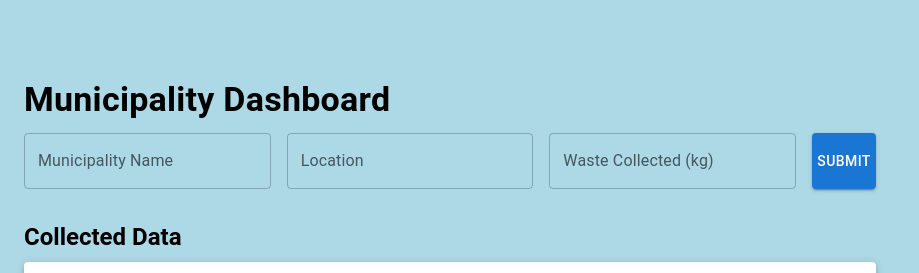
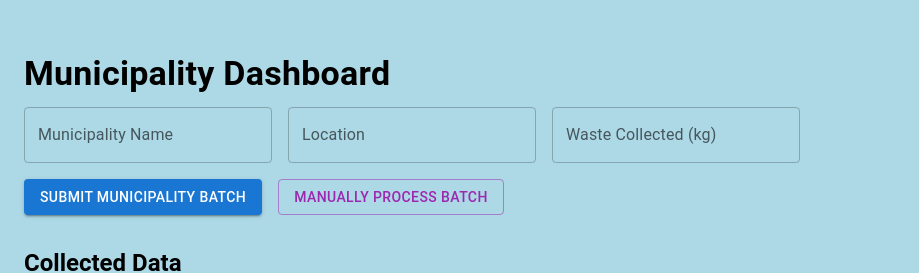
Before and after one commit to Nandhusenthil/E-waste-tracking, a React (Vite) app in the folder frontend/: page /municipalitydashboard in a window 1280 px wide. Shown: the part 221-494 px from the top of the page, without its empty margins (0-919 px from the left). Built offline with nearby package versions, Linux system fonts and the light colour scheme; no server answers.

Commit message:
Changed recycler Dashboard

```diff
--- a/frontend/src/pages/MunicipalityDashboard.jsx
+++ b/frontend/src/pages/MunicipalityDashboard.jsx
@@ -10,6 +10,7 @@ import {
   TableCell,
   TableBody,
   Paper,
+  Stack,
 } from '@mui/material';
 
 const MunicipalityDashboard = () => {
@@ -17,6 +18,7 @@ const MunicipalityDashboard = () => {
   const [location, setLocation] = useState('');
   const [waste, setWaste] = useState('');
   const [entries, setEntries] = useState([]);
+  const [batchCounter, setBatchCounter] = useState(1); // 🔥 Global counter for unique Batch IDs
 
   const fetchData = async () => {
     try {
@@ -24,10 +26,17 @@ const MunicipalityDashboard = () => {
       if (!response.ok) {
         throw new Error(`HTTP error! status: ${response.status}`);
       }
+      const data = await response.json();
+      console.log("🌐 Fetched entries:", data);
 
-      const data = await response.json();
-      console.log("🌐 Fetched entries:", data); // Optional debug log
       setEntries(data);
+
+      // ⚡ Update counter based on maximum batch id fetched
+      const maxBatchId = data.reduce((max, entry) => {
+        const idNum = parseInt(entry.batch_id?.split('_')[1]) || 0;
+        return idNum > max ? idNum : max;
+      }, 0);
+      setBatchCounter(maxBatchId + 1);
     } catch (error) {
       console.error('❌ Error fetching data:', error);
     }
@@ -36,16 +45,18 @@ const MunicipalityDashboard = () => {
   const handleSubmit = async (e) => {
     e.preventDefault();
     try {
+      const newBatchId = `batch_${batchCounter}`;
+
       const response = await fetch('http://localhost:5000/api/municipality', {
         method: 'POST',
         headers: { 'Content-Type': 'application/json' },
-        body: JSON.stringify({ name, location, waste }),
+        body: JSON.stringify({ name, location, waste, batch_id: newBatchId }),
       });
 
       const newEntry = await response.json();
 
-      // Append the new entry to the existing list
       setEntries((prev) => [...prev, newEntry]);
+      setBatchCounter((prev) => prev + 1); // Increment counter after new entry
 
       // Clear form inputs
       setName('');
@@ -54,6 +65,21 @@ const MunicipalityDashboard = () => {
     } catch (error) {
       console.error('Error submitting data:', error);
     }
+  };
+
+  const handleManualProcess = () => {
+    const newBatchId = `batch_${batchCounter}`;
+
+    const newManualEntry = {
+      name: 'Manual Batch',
+      location: 'Manual Location',
+      waste: '0',
+      batch_id: newBatchId,
+      createdAt: new Date().toISOString(),
+    };
+
+    setEntries((prev) => [...prev, newManualEntry]);
+    setBatchCounter((prev) => prev + 1); // Increment counter after manual batch
   };
 
   useEffect(() => {
@@ -68,8 +94,9 @@ const MunicipalityDashboard = () => {
 
       <form
         onSubmit={handleSubmit}
-        style={{ display: 'flex', gap: '1rem', marginBottom: '2rem' }}
+        style={{ display: 'flex', flexDirection: 'column', gap: '1rem', marginBottom: '2rem' }}
       >
+        <Stack direction="row" spacing={2}>
           <TextField
             label="Municipality Name"
             value={name}
@@ -88,9 +115,17 @@ const MunicipalityDashboard = () => {
             onChange={(e) => setWaste(e.target.value)}
             fullWidth
           />
+        </Stack>
+
+        <Stack direction="row" spacing={2}>
           <Button type="submit" variant="contained" color="primary">
-          Submit
+            Submit Municipality Batch
           </Button>
+
+          <Button variant="outlined" color="secondary" onClick={handleManualProcess}>
+            Manually Process Batch
+          </Button>
+        </Stack>
       </form>
 
       <Typography variant="h5" gutterBottom fontWeight="bold">
--- a/frontend/src/pages/RecyclerDashboard.jsx
+++ b/frontend/src/pages/RecyclerDashboard.jsx
@@ -36,9 +36,8 @@ const RecyclerDashboard = () => {
   });
   const [manualMode, setManualMode] = useState(false);
 
-  const COLORS = ['#4CAF50', '#FF5722']; // Green for recycled, Orange for non-recyclable
+  const COLORS = ['#4CAF50', '#FF5722'];
 
-  // Fetch Municipality batches
   const fetchNewBatches = async () => {
     try {
       const response = await fetch('http://localhost:5000/api/recycler/new-batches');
@@ -49,7 +48,6 @@ const RecyclerDashboard = () => {
     }
   };
 
-  // Fetch Recycler processed entries
   const fetchRecyclerEntries = async () => {
     try {
       const response = await fetch('http://localhost:5000/api/recycler');
@@ -65,18 +63,32 @@ const RecyclerDashboard = () => {
     fetchRecyclerEntries();
   }, []);
 
-  const handleOpenForm = (batch_id = '') => {
-    setFormData((prev) => ({
-      ...prev,
-      batch_id,
+  const handleManualProcess = () => {
+    setFormData({
+      batch_id: '',
       recycler_branch: '',
       recycler_location: '',
       received_weight: '',
       recycled_weight: '',
       non_recyclable_weight: '',
       reason_non_recyclable: '',
-    }));
-    setManualMode(batch_id === '');
+    });
+    setManualMode(true);
+    setOpenForm(true);
+  };
+
+  const handleBatchProcess = (batch_id) => {
+    const batch = newBatches.find((b) => b.batch_id === batch_id);
+    setFormData({
+      batch_id: batch.batch_id,
+      recycler_branch: '',
+      recycler_location: '',
+      received_weight: batch.waste || '',
+      recycled_weight: '',
+      non_recyclable_weight: '',
+      reason_non_recyclable: '',
+    });
+    setManualMode(false);
     setOpenForm(true);
   };
 
@@ -92,6 +104,18 @@ const RecyclerDashboard = () => {
   };
 
   const handleFormSubmit = async () => {
+
+
+    if (manualMode) {
+      const batchIdExists = entries.some(entry => entry.batch_id === formData.batch_id);
+      const batchExistsInMunicipality = newBatches.some(batch => batch.batch_id === formData.batch_id);
+
+      if (!batchIdExists || !batchExistsInMunicipality) {
+        alert('Enter a unique Batch Id any Try Again');
+        return; // Stop form submission
+      }
+    }
+
     try {
       await fetch('http://localhost:5000/api/recycler', {
         method: 'POST',
@@ -113,8 +137,6 @@ const RecyclerDashboard = () => {
       alert('Failed to process batch.');
     }
   };
-
-  // Calculate percentages
   const calculatePercentages = () => {
     let totalReceived = 0;
     let totalRecycled = 0;
@@ -134,7 +156,6 @@ const RecyclerDashboard = () => {
 
   const { recycledPercentage, nonRecyclablePercentage } = calculatePercentages();
 
-  // Prepare data for Pie Chart
   const pieData = [
     { name: 'Recycled', value: parseFloat(recycledPercentage) },
     { name: 'Non-Recyclable', value: parseFloat(nonRecyclablePercentage) },
@@ -147,14 +168,21 @@ const RecyclerDashboard = () => {
       </Typography>
 
       <Box sx={{ display: 'flex', justifyContent: 'space-between', alignItems: 'center', mb: 4 }}>
+        <Box sx={{ display: 'flex', alignItems: 'center', gap: 2 }}>
           <Typography variant="h6" fontWeight="bold">
             Notifications
           </Typography>
-        <IconButton onClick={() => handleOpenForm()}>
+          <IconButton>
             <Badge badgeContent={newBatches.length} color="error">
               <NotificationsIcon fontSize="large" />
             </Badge>
           </IconButton>
+        </Box>
+
+        {/* Manual Process Button */}
+        <Button variant="contained" color="secondary" onClick={handleManualProcess}>
+          Manual Process
+        </Button>
       </Box>
 
       {/* New Municipality Batches */}
@@ -181,7 +209,7 @@ const RecyclerDashboard = () => {
                   <TableCell>{batch.location}</TableCell>
                   <TableCell>{batch.waste}</TableCell>
                   <TableCell>
-                    <Button variant="contained" color="primary" onClick={() => handleOpenForm(batch.batch_id)}>
+                    <Button variant="contained" color="primary" onClick={() => handleBatchProcess(batch.batch_id)}>
                       Process
                     </Button>
                   </TableCell>
@@ -194,7 +222,6 @@ const RecyclerDashboard = () => {
 
       {/* Flexbox layout for Summary and Processed Table */}
       <Box sx={{ display: 'flex', gap: 4 }}>
-        {/* Left side - Percentages Summary with Pie Chart */}
         <Card sx={{ flex: 1, p: 2 }}>
           <CardContent>
             <Typography variant="h6" fontWeight="bold" gutterBottom>
@@ -210,7 +237,6 @@ const RecyclerDashboard = () => {
               Based on total received weight.
             </Typography>
 
-            {/* Pie Chart */}
             <ResponsiveContainer width="100%" height={250}>
               <PieChart>
                 <Pie
@@ -234,7 +260,6 @@ const RecyclerDashboard = () => {
           </CardContent>
         </Card>
 
-        {/* Right side - Processed Batches Table */}
         <Paper elevation={3} sx={{ flex: 3, p: 2 }}>
           <Typography variant="h5" gutterBottom fontWeight="bold">
             Processed Batches
```
Lines whose indentation alone changed are shown as unchanged.
